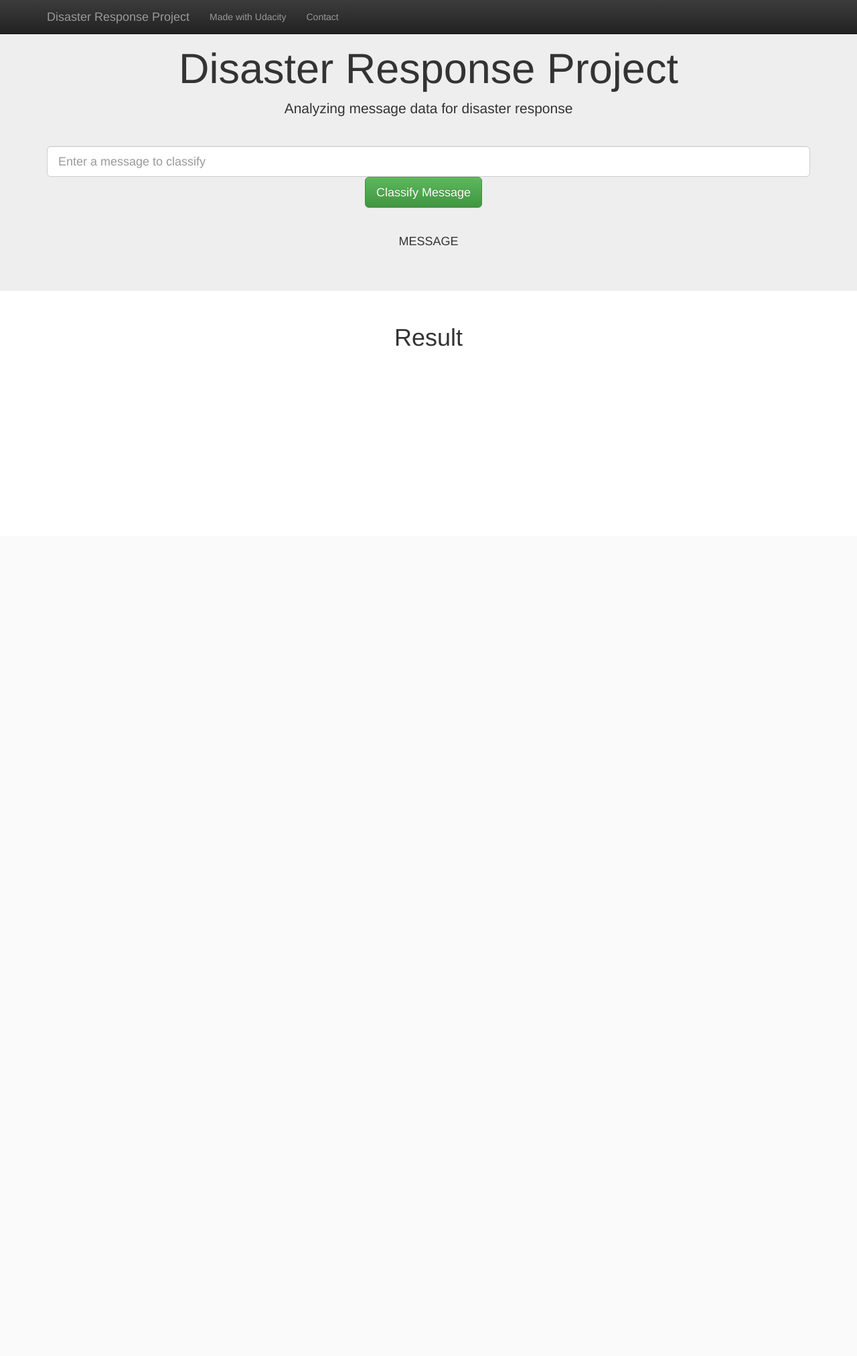
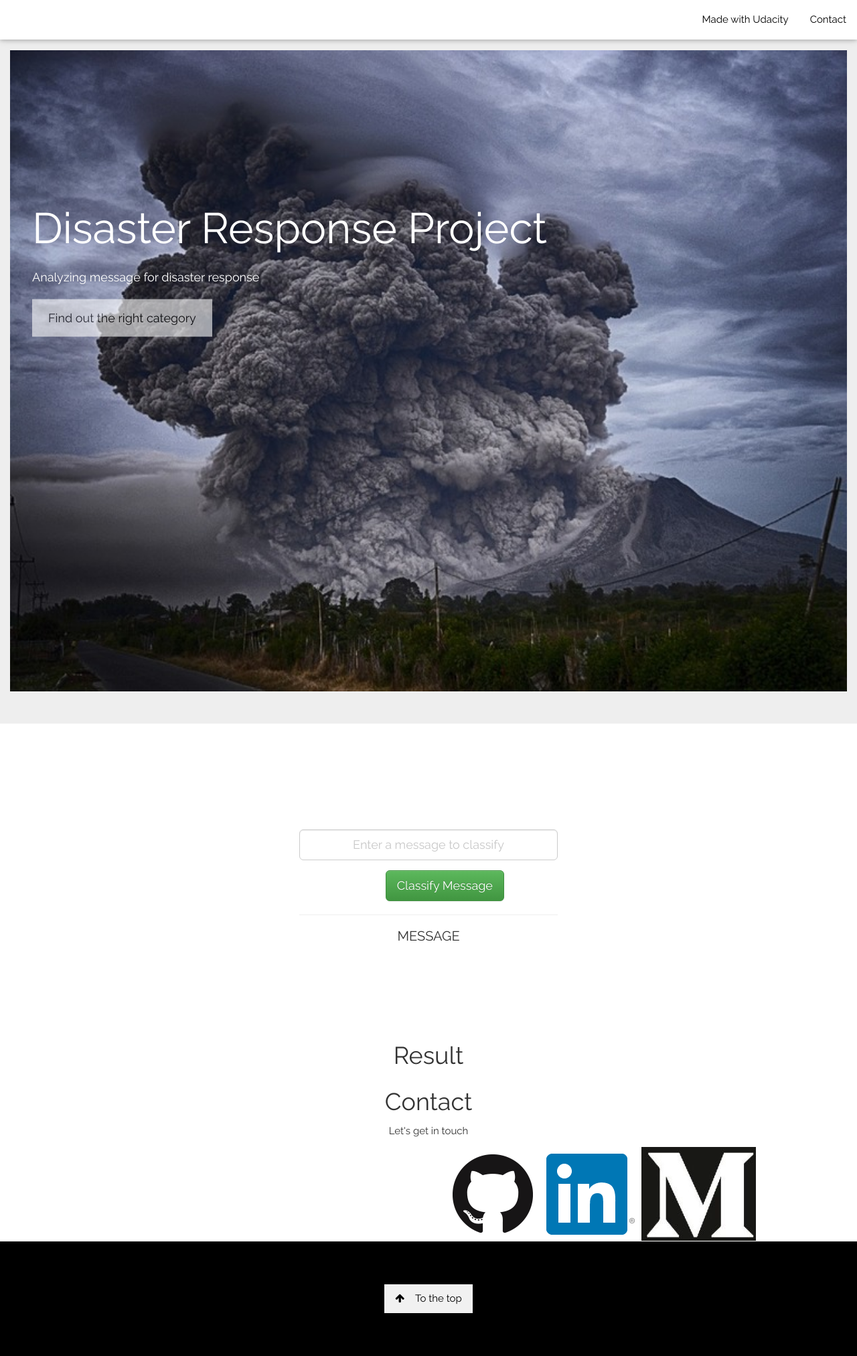
Before and after one commit to nabanitarimpi/Disaster-response-analysis, a Flask app: template app/templates/go.html in a window 1280 px wide. Shown: the whole page at 67% size. Before the commit the page ends 517 px from the top, so only its background shows below. Run offline with Flask 2, Linux system fonts and the light colour scheme; the template is opened without the code that fills it, so the values that code supplies are empty; parts of the project's set-up code (start-up, migrations or seed data) failed here and were passed over; some libraries are stand-ins or nearby versions.

Commit message:
html codes added for the front end

```diff
--- a/app/run.py
+++ b/app/run.py
@@ -15,7 +15,10 @@ from sklearn.base import BaseEstimator, TransformerMixin
 import pandas as pd
 
 import plotly, json
-from plotly.graph_objs import Bar
+from plotly.graph_objs import Bar, go
+from wordcloud import WordCloud, STOPWORDS
+
+nltk.download(['punkt', 'stopwords', 'wordnet', 'averaged_perceptron_tagger'])
 
 
 app = Flask(__name__)
@@ -150,9 +153,22 @@ class FindTokenNumber(BaseEstimator, TransformerMixin):
 
         return count_df
 
+
+def plotly_wordcloud(text):
+
+    """
+
+
+    """
+    wc = WordCloud(stopwords=set(STOPWORDS), max_words=200, max_font_size=100)
+    wc.generate(text)
+
+
+# load the data from the database
 engine = create_engine("sqlite:///../data/DisasterResponse.db")
 df = pd.read_sql_table('disaster_response_df', engine)
 
+# load the model
 model = joblib.load("../models/classifier.pkl")
 
 @app.route('/')
@@ -177,6 +193,12 @@ def index():
                              'title' : 'Count'
                             }
 
+                 }
+
+    graph_two = [go.Scatter(
+                )]
+
+    layout_two = {
                  }
 
     graphs = []
--- a/app/templates/master.html
+++ b/app/templates/master.html
@@ -7,44 +7,77 @@
 
     <title>Disasters</title>
 
+    # link to bootstrap cdn
     <link rel="stylesheet" href="https://maxcdn.bootstrapcdn.com/bootstrap/3.3.7/css/bootstrap.min.css" integrity="sha384-BVYiiSIFeK1dGmJRAkycuHAHRg32OmUcww7on3RYdg4Va+PmSTsz/K68vbdEjh4u" crossorigin="anonymous">
     <link rel="stylesheet" href="https://maxcdn.bootstrapcdn.com/bootstrap/3.3.7/css/bootstrap-theme.min.css" integrity="sha384-rHyoN1iRsVXV4nD0JutlnGaslCJuC7uwjduW9SVrLvRYooPp2bWYgmgJQIXwl/Sp" crossorigin="anonymous">
-    <script src="https://ajax.googleapis.com/ajax/libs/jquery/3.3.1/jquery.min.js"></script>
+
+    # link to jquery
+    <script src="https://ajax.googleapis.com/ajax/libs/jquery/3.5.1/jquery.min.js"></script>
+
+    # link to plotly.js
     <script src="https://cdn.plot.ly/plotly-latest.min.js"></script>
 </head>
 
+<meta name="viewport" content="width=device-width, initial-scale=1">
+<link rel="stylesheet" href="https://www.w3schools.com/w3css/4/w3.css">
+<link rel="stylesheet" href="https://fonts.googleapis.com/css?family=Raleway">
+<link rel="stylesheet" href="https://cdnjs.cloudflare.com/ajax/libs/font-awesome/4.7.0/css/font-awesome.min.css">
+
+<style>
+body,h1,h2,h3,h4,h5,h6 {font-family: "Raleway", sans-serif}
+
+body, html {
+  height: 100%;
+  line-height: 1.8;
+}
+
+/* Full height image header */
+.bgimg-1 {
+  background-position: top;
+  background-size: cover;
+  min-height: 70%;
+}
+
+.w3-bar .w3-button {
+  padding: 16px;
+}
+</style>
+
 <body>
 
-<nav class="navbar navbar-inverse navbar-fixed-top">
-    <div class="container">
-        <div class="navbar-header">
-            <a class="navbar-brand" href="/">Disaster Response Project</a>
-        </div>
-        <div id="navbar" class="collapse navbar-collapse">
-            <ul class="nav navbar-nav">
-                <li><a href="https://www.udacity.com/">Made with Udacity</a></li>
-                <li><a href="https://github.com/">Contact</a></li>
-            </ul>
+<div class="w3-top">
+  <div class="w3-bar w3-white w3-card" id="myNavbar">
+    <!-- Right-sided navbar links -->
+    <div class="w3-right w3-hide-small">
+      <a href="https://www.udacity.com/" class="w3-bar-item w3-button">Made with Udacity</a>
+      <a href="#contact" class="w3-bar-item w3-button">Contact</a>
+    </div>
+ </div>
+</div>
+
+
+ <div class="jumbotron">
+    <div class="container-fluid no-padding">
+      <img src="https://view6914b2f4.udacity-student-workspaces.com/files/home/workspace/Analysis-of-disaster-response/app/templates/assets/disaster_image.png" alt="disaster_image" class="img-responsive" style="width:100%;height:50%">
+        <div class="w3-display-left w3-text-white" style="padding:48px" id="home">
+          <span class="w3-jumbo w3-hide-small">Disaster Response Project</span><br>
+          <span class="w3-large">Analyzing message for disaster response</span>
+          <p><a href="#classify" class="w3-button w3-white w3-padding-large w3-large w3-margin-top w3-opacity w3-hover-opacity-off">Find out the right category</a></p>
         </div>
     </div>
-</nav>
+ </div>
 
-
-<div class="jumbotron">
-    <div class="container">
-        <h1 class="text-center">Disaster Response Project</h1>
-        <p class="text-center">Analyzing message data for disaster response</p>
-        <hr />
-
-        <div class="row">
-            <div class="col-lg-12 form-group-lg">
+        <div class="w3-container" style="padding:128px 16px" id="classify">
+            <div class="col-lg-4"></div>
+             <div class="col-lg-4 form-group-lg">
                 <form action="/go" method="get">
-                    <input type="text" class="form-control form-control-lg" name="query" placeholder="Enter a message to classify">
-                    <div class="col-lg-offset-5">
+                    <input type="text" class="form-control form-control-lg w3-center" name="query" placeholder="Enter a message to classify">
+                     <div class="col-lg-offset-4" style="margin-top:15px">
                         <button type="submit" class="btn btn-lg btn-success">Classify Message</button>
-                    </div>
+                     </div>
                 </form>
-            </div>
+             <div>
+            <div class="col-4"></div>
         </div>
 
         {% block message %}
@@ -72,5 +105,38 @@
     }
 </script>
 
+<!-- Contact Section -->
+<div class="w3-container" id="contact">
+  <div class="marketing w3-center">
+    <h1>Contact</h1>
+    <p class="marketing-byline w3-center">Let's get in touch</p>
+
+      <ul style="padding-left:650px; list-style: none">
+        <li style="float: left; padding: 10px">
+          <a href="https://github.com/nabanitarimpi">
+          <img src="https://view6914b2f4.udacity-student-workspaces.com/files/home/workspace/Analysis-of-disaster-response/app/templates/assets/githublogo.png" alt="githublogo">
+          </a>
+        </li>
+        <li style="float:left; padding: 10px">
+          <a href="https://www.linkedin.com/in/nabanita-ganguly-28512264/">
+          <img href="https://www.linkedin.com/in/nabanita-ganguly-28512264/" src="https://view6914b2f4.udacity-student-workspaces.com/files/home/workspace/Analysis-of-disaster-response/app/templates/assets/linkedinlogo.png" alt="linkedinlogo">
+          </a>
+        </li>
+        <li style="float:left">
+          <a href="https://medium.com/@nabanita.rimpi">
+          <img src="https://view6914b2f4.udacity-student-workspaces.com/files/home/workspace/Analysis-of-disaster-response/app/templates/assets/mediumlogo.png" alt="mediumlogo">
+          </a>
+        </li>
+      </ul>
+      <div style="clear:both"></div>
+
+  </div>
+</div>
+
+<!-- Footer section -->
+<footer class="w3-center w3-black w3-padding-64">
+ <a href="#home" class="w3-button w3-light-grey"><i class="fa fa-arrow-up w3-margin-right"></i>To the top</a>
+</footer>
+
 </body>
 </html>
```
Also changed, not shown: app/templates/old_master.html (added, +76 -0 lines), app/templates/assets/disaster_image.png (added), app/templates/assets/githublogo.png (added), app/templates/assets/linkedinlogo.png (added), app/templates/assets/mediumlogo.png (added).
